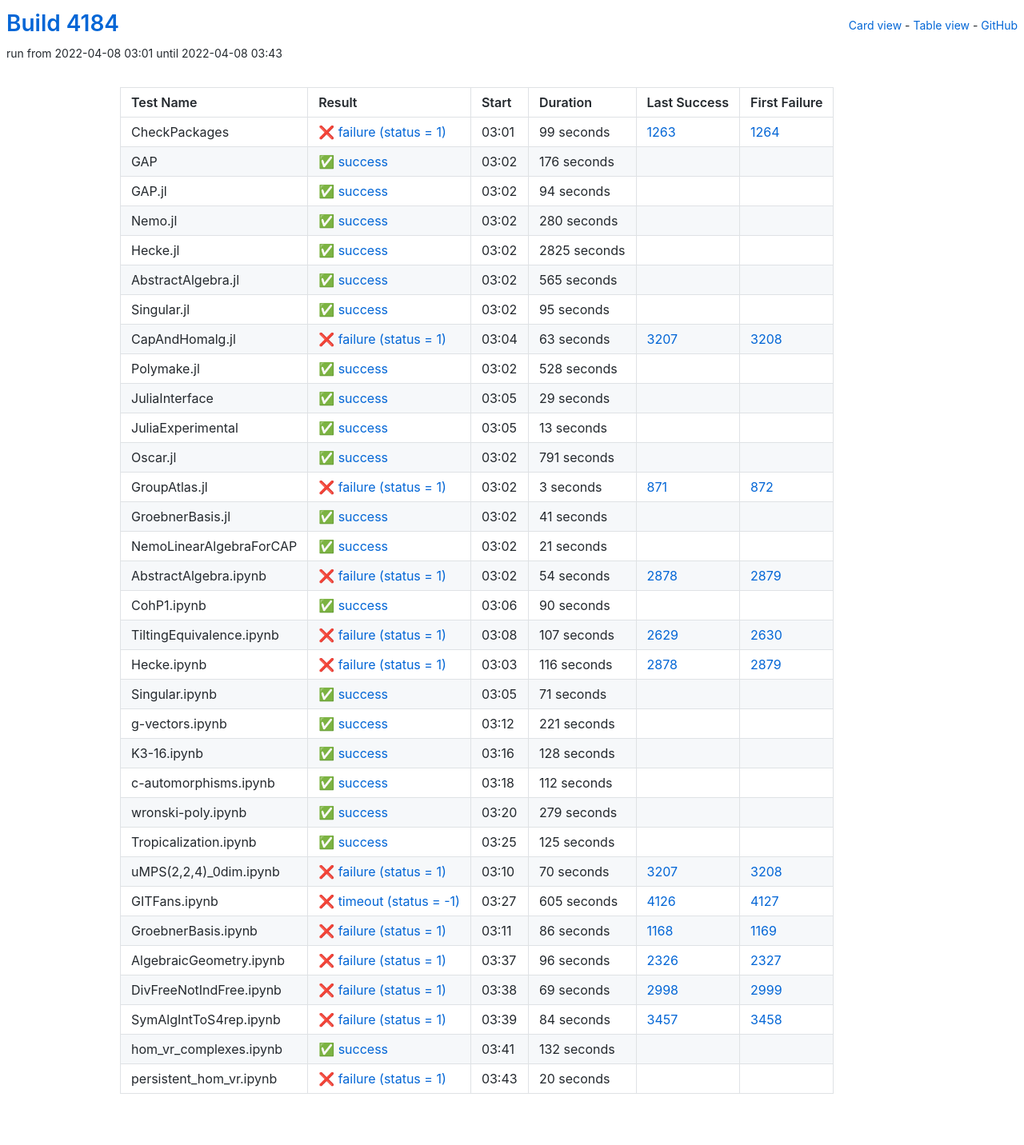
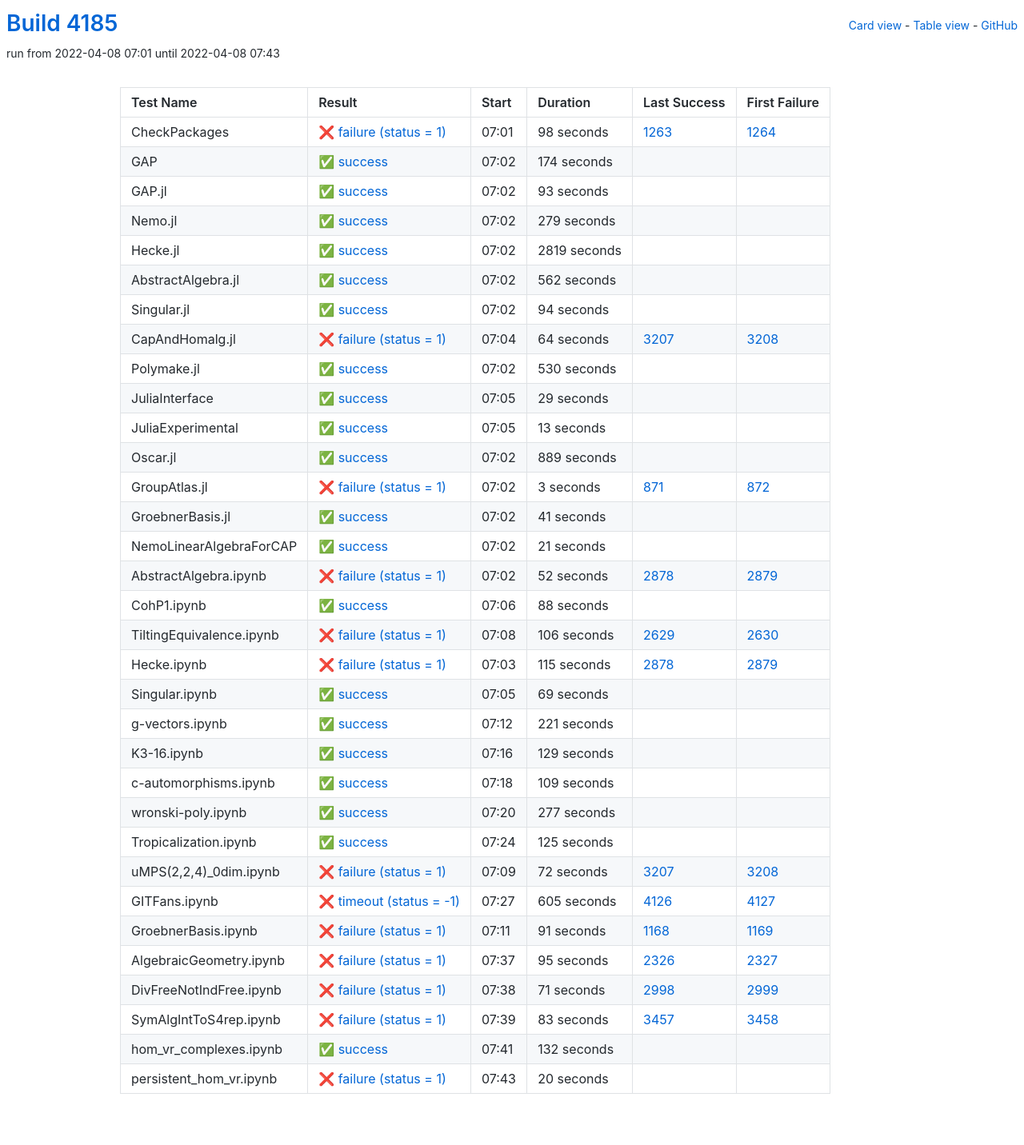
Before and after one commit to oscar-system/oscar-ci-status-stable, a Jekyll site: the page built from table.html, in a window 1280 px wide. Shown: the whole page at 80% size. Built offline with Jekyll 4.4.1, drawn with Linux system fonts in a browser that asks for light colours.

Commit message:
Build #4185

```diff
--- a/_data/ci.yml
+++ b/_data/ci.yml
@@ -1,6 +1,6 @@
 ---
-build: 4184
-build_url: https://oscarci.mathematik.uni-kl.de/job/oscar-stable/4184/
+build: 4185
+build_url: https://oscarci.mathematik.uni-kl.de/job/oscar-stable/4185/
 job: oscar-stable
 organization: oscar-system
 repo: oscar-ci-status-stable
@@ -8,32 +8,80 @@ repourl: https://github.com/oscar-system/oscar-ci-status-stable
 tests:
 - name: CheckPackages
   id: checkpackages
-  log: https://oscarci.mathematik.uni-kl.de/job/oscar-stable/4184/artifact/logs/build-4184/CheckPackages.log
-  start: 2022-04-08 03:01
+  log: https://oscarci.mathematik.uni-kl.de/job/oscar-stable/4185/artifact/logs/build-4185/CheckPackages.log
+  start: 2022-04-08 07:01
   success: false
   exitcode: 1
   status: failure
-  duration: 99
+  duration: 98
   last_success: 1263
   last_success_url: https://oscarci.mathematik.uni-kl.de/job/oscar-stable/1263/
   first_failure: 1264
   first_failure_url: https://oscarci.mathematik.uni-kl.de/job/oscar-stable/1264/
 - name: GAP
   id: gap
-  log: https://oscarci.mathematik.uni-kl.de/job/oscar-stable/4184/artifact/logs/build-4184/GAP.log
-  start: 2022-04-08 03:02
+  log: https://oscarci.mathematik.uni-kl.de/job/oscar-stable/4185/artifact/logs/build-4185/GAP.log
+  start: 2022-04-08 07:02
   success: true
   exitcode: 0
   status: success
-  duration: 176
+  duration: 174
   last_success: false
   last_success_url:
   first_failure: false
   first_failure_url:
 - name: GAP.jl
   id: gap-jl
-  log: https://oscarci.mathematik.uni-kl.de/job/oscar-stable/4184/artifact/logs/build-4184/GAP.jl.log
-  start: 2022-04-08 03:02
+  log: https://oscarci.mathematik.uni-kl.de/job/oscar-stable/4185/artifact/logs/build-4185/GAP.jl.log
+  start: 2022-04-08 07:02
+  success: true
+  exitcode: 0
+  status: success
+  duration: 93
+  last_success: false
+  last_success_url:
+  first_failure: false
+  first_failure_url:
+- name: Nemo.jl
+  id: nemo-jl
+  log: https://oscarci.mathematik.uni-kl.de/job/oscar-stable/4185/artifact/logs/build-4185/Nemo.jl.log
+  start: 2022-04-08 07:02
+  success: true
+  exitcode: 0
+  status: success
+  duration: 279
+  last_success: false
+  last_success_url:
+  first_failure: false
+  first_failure_url:
+- name: Hecke.jl
+  id: hecke-jl
+  log: https://oscarci.mathematik.uni-kl.de/job/oscar-stable/4185/artifact/logs/build-4185/Hecke.jl.log
+  start: 2022-04-08 07:02
+  success: true
+  exitcode: 0
+  status: success
+  duration: 2819
+  last_success: false
+  last_success_url:
+  first_failure: false
+  first_failure_url:
+- name: AbstractAlgebra.jl
+  id: abstractalgebra-jl
+  log: https://oscarci.mathematik.uni-kl.de/job/oscar-stable/4185/artifact/logs/build-4185/AbstractAlgebra.jl.log
+  start: 2022-04-08 07:02
+  success: true
+  exitcode: 0
+  status: success
+  duration: 562
+  last_success: false
+  last_success_url:
+  first_failure: false
+  first_failure_url:
+- name: Singular.jl
+  id: singular-jl
+  log: https://oscarci.mathematik.uni-kl.de/job/oscar-stable/4185/artifact/logs/build-4185/Singular.jl.log
+  start: 2022-04-08 07:02
   success: true
   exitcode: 0
   status: success
@@ -42,82 +90,34 @@ tests:
   last_success_url:
   first_failure: false
   first_failure_url:
-- name: Nemo.jl
-  id: nemo-jl
-  log: https://oscarci.mathematik.uni-kl.de/job/oscar-stable/4184/artifact/logs/build-4184/Nemo.jl.log
-  start: 2022-04-08 03:02
-  success: true
-  exitcode: 0
-  status: success
-  duration: 280
-  last_success: false
-  last_success_url:
-  first_failure: false
-  first_failure_url:
-- name: Hecke.jl
-  id: hecke-jl
-  log: https://oscarci.mathematik.uni-kl.de/job/oscar-stable/4184/artifact/logs/build-4184/Hecke.jl.log
-  start: 2022-04-08 03:02
-  success: true
-  exitcode: 0
-  status: success
-  duration: 2825
-  last_success: false
-  last_success_url:
-  first_failure: false
-  first_failure_url:
-- name: AbstractAlgebra.jl
-  id: abstractalgebra-jl
-  log: https://oscarci.mathematik.uni-kl.de/job/oscar-stable/4184/artifact/logs/build-4184/AbstractAlgebra.jl.log
-  start: 2022-04-08 03:02
-  success: true
-  exitcode: 0
-  status: success
-  duration: 565
-  last_success: false
-  last_success_url:
-  first_failure: false
-  first_failure_url:
-- name: Singular.jl
-  id: singular-jl
-  log: https://oscarci.mathematik.uni-kl.de/job/oscar-stable/4184/artifact/logs/build-4184/Singular.jl.log
-  start: 2022-04-08 03:02
-  success: true
-  exitcode: 0
-  status: success
-  duration: 95
-  last_success: false
-  last_success_url:
-  first_failure: false
-  first_failure_url:
 - name: CapAndHomalg.jl
   id: capandhomalg-jl
-  log: https://oscarci.mathematik.uni-kl.de/job/oscar-stable/4184/artifact/logs/build-4184/CapAndHomalg.jl.log
-  start: 2022-04-08 03:04
+  log: https://oscarci.mathematik.uni-kl.de/job/oscar-stable/4185/artifact/logs/build-4185/CapAndHomalg.jl.log
+  start: 2022-04-08 07:04
   success: false
   exitcode: 1
   status: failure
-  duration: 63
+  duration: 64
   last_success: 3207
   last_success_url: https://oscarci.mathematik.uni-kl.de/job/oscar-stable/3207/
   first_failure: 3208
   first_failure_url: https://oscarci.mathematik.uni-kl.de/job/oscar-stable/3208/
 - name: Polymake.jl
   id: polymake-jl
-  log: https://oscarci.mathematik.uni-kl.de/job/oscar-stable/4184/artifact/logs/build-4184/Polymake.jl.log
-  start: 2022-04-08 03:02
+  log: https://oscarci.mathematik.uni-kl.de/job/oscar-stable/4185/artifact/logs/build-4185/Polymake.jl.log
+  start: 2022-04-08 07:02
   success: true
   exitcode: 0
   status: success
-  duration: 528
+  duration: 530
   last_success: false
   last_success_url:
   first_failure: false
   first_failure_url:
 - name: JuliaInterface
   id: juliainterface
-  log: https://oscarci.mathematik.uni-kl.de/job/oscar-stable/4184/artifact/logs/build-4184/JuliaInterface.log
-  start: 2022-04-08 03:05
+  log: https://oscarci.mathematik.uni-kl.de/job/oscar-stable/4185/artifact/logs/build-4185/JuliaInterface.log
+  start: 2022-04-08 07:05
   success: true
   exitcode: 0
   status: success
@@ -128,8 +128,8 @@ tests:
   first_failure_url:
 - name: JuliaExperimental
   id: juliaexperimental
-  log: https://oscarci.mathematik.uni-kl.de/job/oscar-stable/4184/artifact/logs/build-4184/JuliaExperimental.log
-  start: 2022-04-08 03:05
+  log: https://oscarci.mathematik.uni-kl.de/job/oscar-stable/4185/artifact/logs/build-4185/JuliaExperimental.log
+  start: 2022-04-08 07:05
   success: true
   exitcode: 0
   status: success
@@ -140,20 +140,20 @@ tests:
   first_failure_url:
 - name: Oscar.jl
   id: oscar-jl
-  log: https://oscarci.mathematik.uni-kl.de/job/oscar-stable/4184/artifact/logs/build-4184/Oscar.jl.log
-  start: 2022-04-08 03:02
+  log: https://oscarci.mathematik.uni-kl.de/job/oscar-stable/4185/artifact/logs/build-4185/Oscar.jl.log
+  start: 2022-04-08 07:02
   success: true
   exitcode: 0
   status: success
-  duration: 791
+  duration: 889
   last_success: false
   last_success_url:
   first_failure: false
   first_failure_url:
 - name: GroupAtlas.jl
   id: groupatlas-jl
-  log: https://oscarci.mathematik.uni-kl.de/job/oscar-stable/4184/artifact/logs/build-4184/GroupAtlas.jl.log
-  start: 2022-04-08 03:02
+  log: https://oscarci.mathematik.uni-kl.de/job/oscar-stable/4185/artifact/logs/build-4185/GroupAtlas.jl.log
+  start: 2022-04-08 07:02
   success: false
   exitcode: 1
   status: failure
@@ -164,8 +164,8 @@ tests:
   first_failure_url: https://oscarci.mathematik.uni-kl.de/job/oscar-stable/872/
 - name: GroebnerBasis.jl
   id: groebnerbasis-jl
-  log: https://oscarci.mathematik.uni-kl.de/job/oscar-stable/4184/artifact/logs/build-4184/GroebnerBasis.jl.log
-  start: 2022-04-08 03:02
+  log: https://oscarci.mathematik.uni-kl.de/job/oscar-stable/4185/artifact/logs/build-4185/GroebnerBasis.jl.log
+  start: 2022-04-08 07:02
   success: true
   exitcode: 0
   status: success
@@ -176,8 +176,8 @@ tests:
   first_failure_url:
 - name: NemoLinearAlgebraForCAP
   id: nemolinearalgebraforcap
-  log: https://oscarci.mathematik.uni-kl.de/job/oscar-stable/4184/artifact/logs/build-4184/NemoLinearAlgebraForCAP.log
-  start: 2022-04-08 03:02
+  log: https://oscarci.mathematik.uni-kl.de/job/oscar-stable/4185/artifact/logs/build-4185/NemoLinearAlgebraForCAP.log
+  start: 2022-04-08 07:02
   success: true
   exitcode: 0
   status: success
@@ -188,68 +188,68 @@ tests:
   first_failure_url:
 - name: AbstractAlgebra.ipynb
   id: abstractalgebra-ipynb
-  log: https://oscarci.mathematik.uni-kl.de/job/oscar-stable/4184/artifact/logs/build-4184/AbstractAlgebra.ipynb.log
-  start: 2022-04-08 03:02
+  log: https://oscarci.mathematik.uni-kl.de/job/oscar-stable/4185/artifact/logs/build-4185/AbstractAlgebra.ipynb.log
+  start: 2022-04-08 07:02
   success: false
   exitcode: 1
   status: failure
-  duration: 54
+  duration: 52
   last_success: 2878
   last_success_url: https://oscarci.mathematik.uni-kl.de/job/oscar-stable/2878/
   first_failure: 2879
   first_failure_url: https://oscarci.mathematik.uni-kl.de/job/oscar-stable/2879/
 - name: CohP1.ipynb
   id: cohp1-ipynb
-  log: https://oscarci.mathematik.uni-kl.de/job/oscar-stable/4184/artifact/logs/build-4184/CohP1.ipynb.log
-  start: 2022-04-08 03:06
+  log: https://oscarci.mathematik.uni-kl.de/job/oscar-stable/4185/artifact/logs/build-4185/CohP1.ipynb.log
+  start: 2022-04-08 07:06
   success: true
   exitcode: 0
   status: success
-  duration: 90
+  duration: 88
   last_success: false
   last_success_url:
   first_failure: false
   first_failure_url:
 - name: TiltingEquivalence.ipynb
   id: tiltingequivalence-ipynb
-  log: https://oscarci.mathematik.uni-kl.de/job/oscar-stable/4184/artifact/logs/build-4184/TiltingEquivalence.ipynb.log
-  start: 2022-04-08 03:08
+  log: https://oscarci.mathematik.uni-kl.de/job/oscar-stable/4185/artifact/logs/build-4185/TiltingEquivalence.ipynb.log
+  start: 2022-04-08 07:08
   success: false
   exitcode: 1
   status: failure
-  duration: 107
+  duration: 106
   last_success: 2629
   last_success_url: https://oscarci.mathematik.uni-kl.de/job/oscar-stable/2629/
   first_failure: 2630
   first_failure_url: https://oscarci.mathematik.uni-kl.de/job/oscar-stable/2630/
 - name: Hecke.ipynb
   id: hecke-ipynb
-  log: https://oscarci.mathematik.uni-kl.de/job/oscar-stable/4184/artifact/logs/build-4184/Hecke.ipynb.log
-  start: 2022-04-08 03:03
+  log: https://oscarci.mathematik.uni-kl.de/job/oscar-stable/4185/artifact/logs/build-4185/Hecke.ipynb.log
+  start: 2022-04-08 07:03
   success: false
   exitcode: 1
   status: failure
-  duration: 116
+  duration: 115
   last_success: 2878
   last_success_url: https://oscarci.mathematik.uni-kl.de/job/oscar-stable/2878/
   first_failure: 2879
   first_failure_url: https://oscarci.mathematik.uni-kl.de/job/oscar-stable/2879/
 - name: Singular.ipynb
   id: singular-ipynb
-  log: https://oscarci.mathematik.uni-kl.de/job/oscar-stable/4184/artifact/logs/build-4184/Singular.ipynb.log
-  start: 2022-04-08 03:05
+  log: https://oscarci.mathematik.uni-kl.de/job/oscar-stable/4185/artifact/logs/build-4185/Singular.ipynb.log
+  start: 2022-04-08 07:05
   success: true
   exitcode: 0
   status: success
-  duration: 71
+  duration: 69
   last_success: false
   last_success_url:
   first_failure: false
   first_failure_url:
 - name: g-vectors.ipynb
   id: g-vectors-ipynb
-  log: https://oscarci.mathematik.uni-kl.de/job/oscar-stable/4184/artifact/logs/build-4184/g-vectors.ipynb.log
-  start: 2022-04-08 03:12
+  log: https://oscarci.mathematik.uni-kl.de/job/oscar-stable/4185/artifact/logs/build-4185/g-vectors.ipynb.log
+  start: 2022-04-08 07:12
   success: true
   exitcode: 0
   status: success
@@ -260,44 +260,44 @@ tests:
   first_failure_url:
 - name: K3-16.ipynb
   id: k3-16-ipynb
-  log: https://oscarci.mathematik.uni-kl.de/job/oscar-stable/4184/artifact/logs/build-4184/K3-16.ipynb.log
-  start: 2022-04-08 03:16
+  log: https://oscarci.mathematik.uni-kl.de/job/oscar-stable/4185/artifact/logs/build-4185/K3-16.ipynb.log
+  start: 2022-04-08 07:16
   success: true
   exitcode: 0
   status: success
-  duration: 128
+  duration: 129
   last_success: false
   last_success_url:
   first_failure: false
   first_failure_url:
 - name: c-automorphisms.ipynb
   id: c-automorphisms-ipynb
-  log: https://oscarci.mathematik.uni-kl.de/job/oscar-stable/4184/artifact/logs/build-4184/c-automorphisms.ipynb.log
-  start: 2022-04-08 03:18
+  log: https://oscarci.mathematik.uni-kl.de/job/oscar-stable/4185/artifact/logs/build-4185/c-automorphisms.ipynb.log
+  start: 2022-04-08 07:18
   success: true
   exitcode: 0
   status: success
-  duration: 112
+  duration: 109
   last_success: false
   last_success_url:
   first_failure: false
   first_failure_url:
 - name: wronski-poly.ipynb
   id: wronski-poly-ipynb
-  log: https://oscarci.mathematik.uni-kl.de/job/oscar-stable/4184/artifact/logs/build-4184/wronski-poly.ipynb.log
-  start: 2022-04-08 03:20
+  log: https://oscarci.mathematik.uni-kl.de/job/oscar-stable/4185/artifact/logs/build-4185/wronski-poly.ipynb.log
+  start: 2022-04-08 07:20
   success: true
   exitcode: 0
   status: success
-  duration: 279
+  duration: 277
   last_success: false
   last_success_url:
   first_failure: false
   first_failure_url:
 - name: Tropicalization.ipynb
   id: tropicalization-ipynb
-  log: https://oscarci.mathematik.uni-kl.de/job/oscar-stable/4184/artifact/logs/build-4184/Tropicalization.ipynb.log
-  start: 2022-04-08 03:25
+  log: https://oscarci.mathematik.uni-kl.de/job/oscar-stable/4185/artifact/logs/build-4185/Tropicalization.ipynb.log
+  start: 2022-04-08 07:24
   success: true
   exitcode: 0
   status: success
@@ -308,20 +308,20 @@ tests:
   first_failure_url:
 - name: uMPS(2,2,4)_0dim.ipynb
   id: umps-2-2-4-0dim-ipynb
-  log: https://oscarci.mathematik.uni-kl.de/job/oscar-stable/4184/artifact/logs/build-4184/uMPS-2-2-4-_0dim.ipynb.log
-  start: 2022-04-08 03:10
+  log: https://oscarci.mathematik.uni-kl.de/job/oscar-stable/4185/artifact/logs/build-4185/uMPS-2-2-4-_0dim.ipynb.log
+  start: 2022-04-08 07:09
   success: false
   exitcode: 1
   status: failure
-  duration: 70
+  duration: 72
   last_success: 3207
   last_success_url: https://oscarci.mathematik.uni-kl.de/job/oscar-stable/3207/
   first_failure: 3208
   first_failure_url: https://oscarci.mathematik.uni-kl.de/job/oscar-stable/3208/
 - name: GITFans.ipynb
   id: gitfans-ipynb
-  log: https://oscarci.mathematik.uni-kl.de/job/oscar-stable/4184/artifact/logs/build-4184/GITFans.ipynb.log
-  start: 2022-04-08 03:27
+  log: https://oscarci.mathematik.uni-kl.de/job/oscar-stable/4185/artifact/logs/build-4185/GITFans.ipynb.log
+  start: 2022-04-08 07:27
   success: false
   exitcode: -1
   status: timeout
@@ -332,56 +332,56 @@ tests:
   first_failure_url: https://oscarci.mathematik.uni-kl.de/job/oscar-stable/4127/
 - name: GroebnerBasis.ipynb
   id: groebnerbasis-ipynb
-  log: https://oscarci.mathematik.uni-kl.de/job/oscar-stable/4184/artifact/logs/build-4184/GroebnerBasis.ipynb.log
-  start: 2022-04-08 03:11
+  log: https://oscarci.mathematik.uni-kl.de/job/oscar-stable/4185/artifact/logs/build-4185/GroebnerBasis.ipynb.log
+  start: 2022-04-08 07:11
   success: false
   exitcode: 1
   status: failure
-  duration: 86
+  duration: 91
   last_success: 1168
   last_success_url: https://oscarci.mathematik.uni-kl.de/job/oscar-stable/1168/
   first_failure: 1169
   first_failure_url: https://oscarci.mathematik.uni-kl.de/job/oscar-stable/1169/
 - name: AlgebraicGeometry.ipynb
   id: algebraicgeometry-ipynb
-  log: https://oscarci.mathematik.uni-kl.de/job/oscar-stable/4184/artifact/logs/build-4184/AlgebraicGeometry.ipynb.log
-  start: 2022-04-08 03:37
+  log: https://oscarci.mathematik.uni-kl.de/job/oscar-stable/4185/artifact/logs/build-4185/AlgebraicGeometry.ipynb.log
+  start: 2022-04-08 07:37
   success: false
   exitcode: 1
   status: failure
-  duration: 96
+  duration: 95
   last_success: 2326
   last_success_url: https://oscarci.mathematik.uni-kl.de/job/oscar-stable/2326/
   first_failure: 2327
   first_failure_url: https://oscarci.mathematik.uni-kl.de/job/oscar-stable/2327/
 - name: DivFreeNotIndFree.ipynb
   id: divfreenotindfree-ipynb
-  log: https://oscarci.mathematik.uni-kl.de/job/oscar-stable/4184/artifact/logs/build-4184/DivFreeNotIndFree.ipynb.log
-  start: 2022-04-08 03:38
+  log: https://oscarci.mathematik.uni-kl.de/job/oscar-stable/4185/artifact/logs/build-4185/DivFreeNotIndFree.ipynb.log
+  start: 2022-04-08 07:38
   success: false
   exitcode: 1
   status: failure
-  duration: 69
+  duration: 71
   last_success: 2998
   last_success_url: https://oscarci.mathematik.uni-kl.de/job/oscar-stable/2998/
   first_failure: 2999
   first_failure_url: https://oscarci.mathematik.uni-kl.de/job/oscar-stable/2999/
 - name: SymAlgIntToS4rep.ipynb
   id: symalginttos4rep-ipynb
-  log: https://oscarci.mathematik.uni-kl.de/job/oscar-stable/4184/artifact/logs/build-4184/SymAlgIntToS4rep.ipynb.log
-  start: 2022-04-08 03:39
+  log: https://oscarci.mathematik.uni-kl.de/job/oscar-stable/4185/artifact/logs/build-4185/SymAlgIntToS4rep.ipynb.log
+  start: 2022-04-08 07:39
   success: false
   exitcode: 1
   status: failure
-  duration: 84
+  duration: 83
   last_success: 3457
   last_success_url: https://oscarci.mathematik.uni-kl.de/job/oscar-stable/3457/
   first_failure: 3458
   first_failure_url: https://oscarci.mathematik.uni-kl.de/job/oscar-stable/3458/
 - name: hom_vr_complexes.ipynb
   id: hom-vr-complexes-ipynb
-  log: https://oscarci.mathematik.uni-kl.de/job/oscar-stable/4184/artifact/logs/build-4184/hom_vr_complexes.ipynb.log
-  start: 2022-04-08 03:41
+  log: https://oscarci.mathematik.uni-kl.de/job/oscar-stable/4185/artifact/logs/build-4185/hom_vr_complexes.ipynb.log
+  start: 2022-04-08 07:41
   success: true
   exitcode: 0
   status: success
@@ -392,8 +392,8 @@ tests:
   first_failure_url:
 - name: persistent_hom_vr.ipynb
   id: persistent-hom-vr-ipynb
-  log: https://oscarci.mathematik.uni-kl.de/job/oscar-stable/4184/artifact/logs/build-4184/persistent_hom_vr.ipynb.log
-  start: 2022-04-08 03:43
+  log: https://oscarci.mathematik.uni-kl.de/job/oscar-stable/4185/artifact/logs/build-4185/persistent_hom_vr.ipynb.log
+  start: 2022-04-08 07:43
   success: false
   exitcode: 1
   status: failure
```
Also changed, not shown: README.md.
